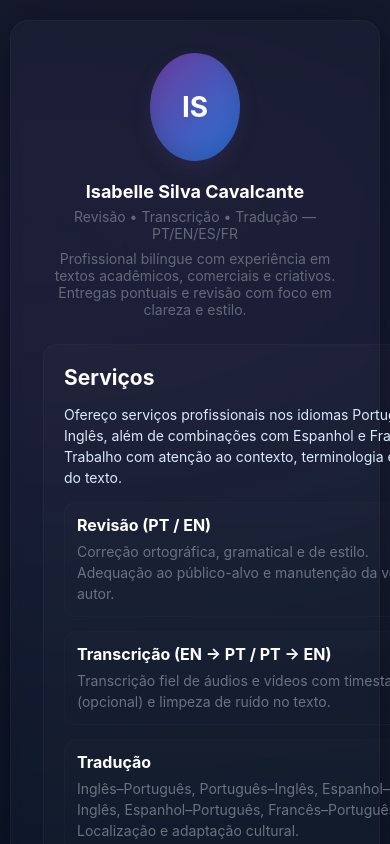
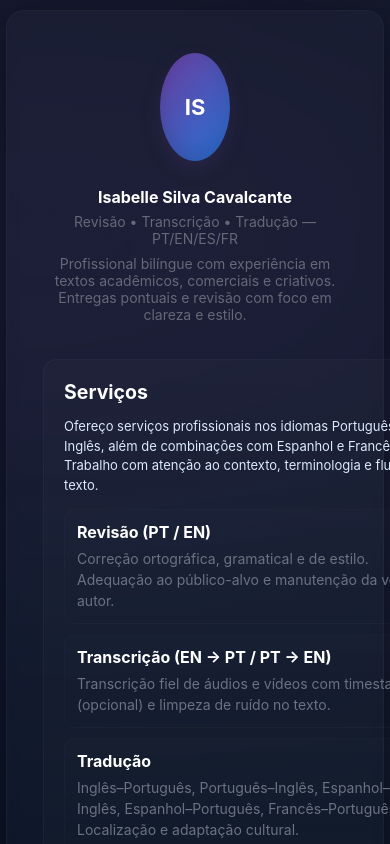
Before and after one commit to matteopeixotooo/Portfolio-Isabelle, a plain HTML site: page index.html in a window 390 px wide. Shown: the top 844 px of the page. Drawn offline with Linux system fonts and the light colour scheme.

Commit message:
Update style.css

```diff
--- a/style.css
+++ b/style.css
@@ -338,34 +338,50 @@ footer p {
 
 @media (max-width: 600px) {
   body {
-padding: 20px 10px;
-font-size: 14px;
+    padding: 10px 6px;
+    font-size: 13px;
   }
   header {
     flex-direction: column;
     text-align: center;
+    padding: 10px 0;
   }
   .avatar {
-width: 90px;
-height: 90px;
-font-size: 28px;
+    width: 70px;
+    height: 70px;
+    font-size: 22px;
   }
   .profile h1 {
-font-size: 18px;
+    font-size: 16px;
+    margin-top: 6px;
+  }
+  .profile p {
+    font-size: 13px;
   }
   main {
     grid-template-columns: 1fr;
-gap: 16px;
+    gap: 10px;
+    padding: 0 4px;
   }
   .services {
     grid-template-columns: 1fr;
+    gap: 10px;
+  }
+  .service-card h3 {
+    font-size: 15px;
+  }
+  .service-card p {
+    font-size: 13px;
   }
   .sample {
     flex-direction: column;
+    gap: 6px;
   }
   footer {
     flex-direction: column;
-gap: 8px;
+    gap: 4px;
     text-align: center;
+    padding: 10px 0;
+    font-size: 12px;
   }
 }
```
Lines whose indentation alone changed are shown as unchanged.
